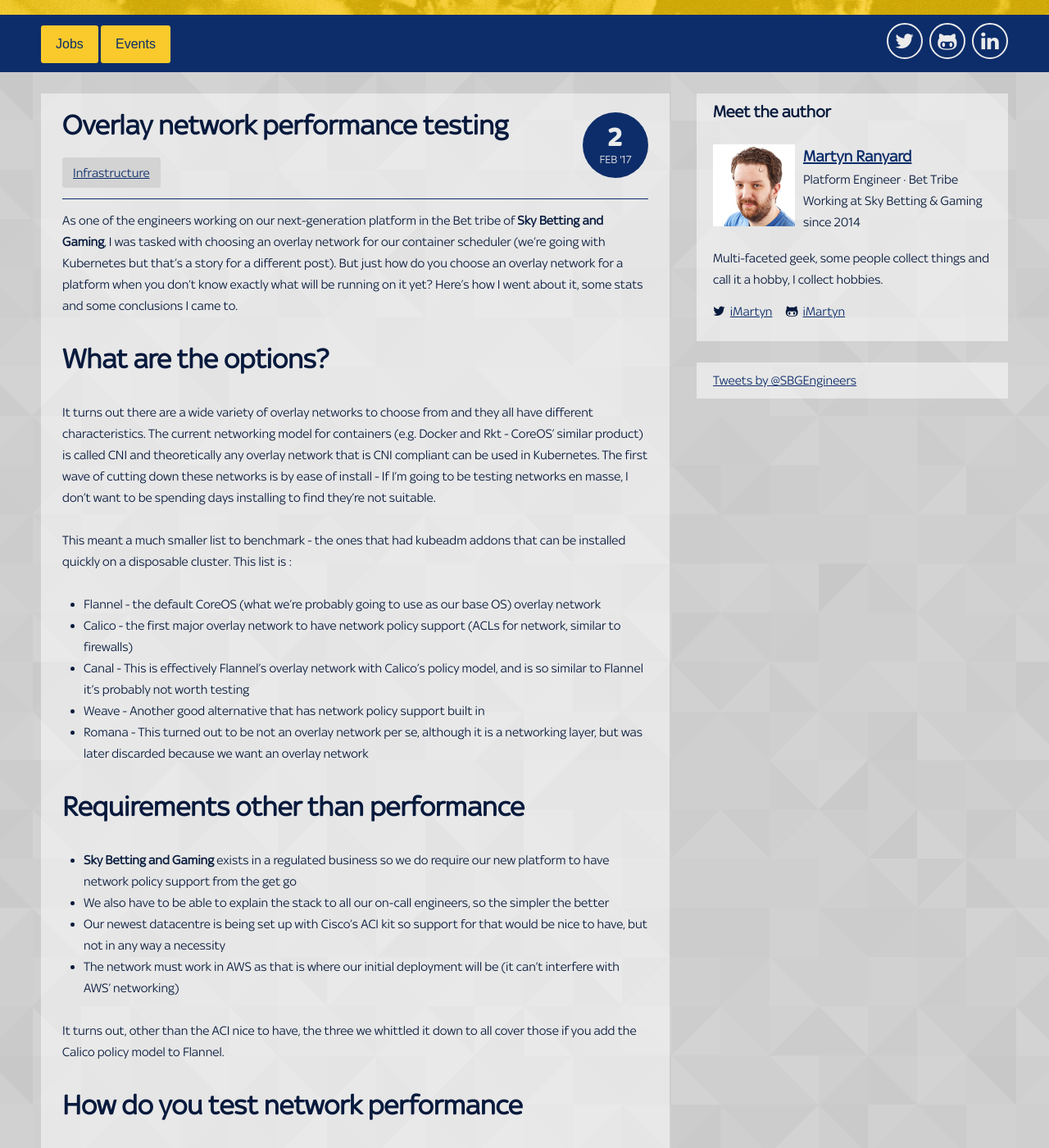
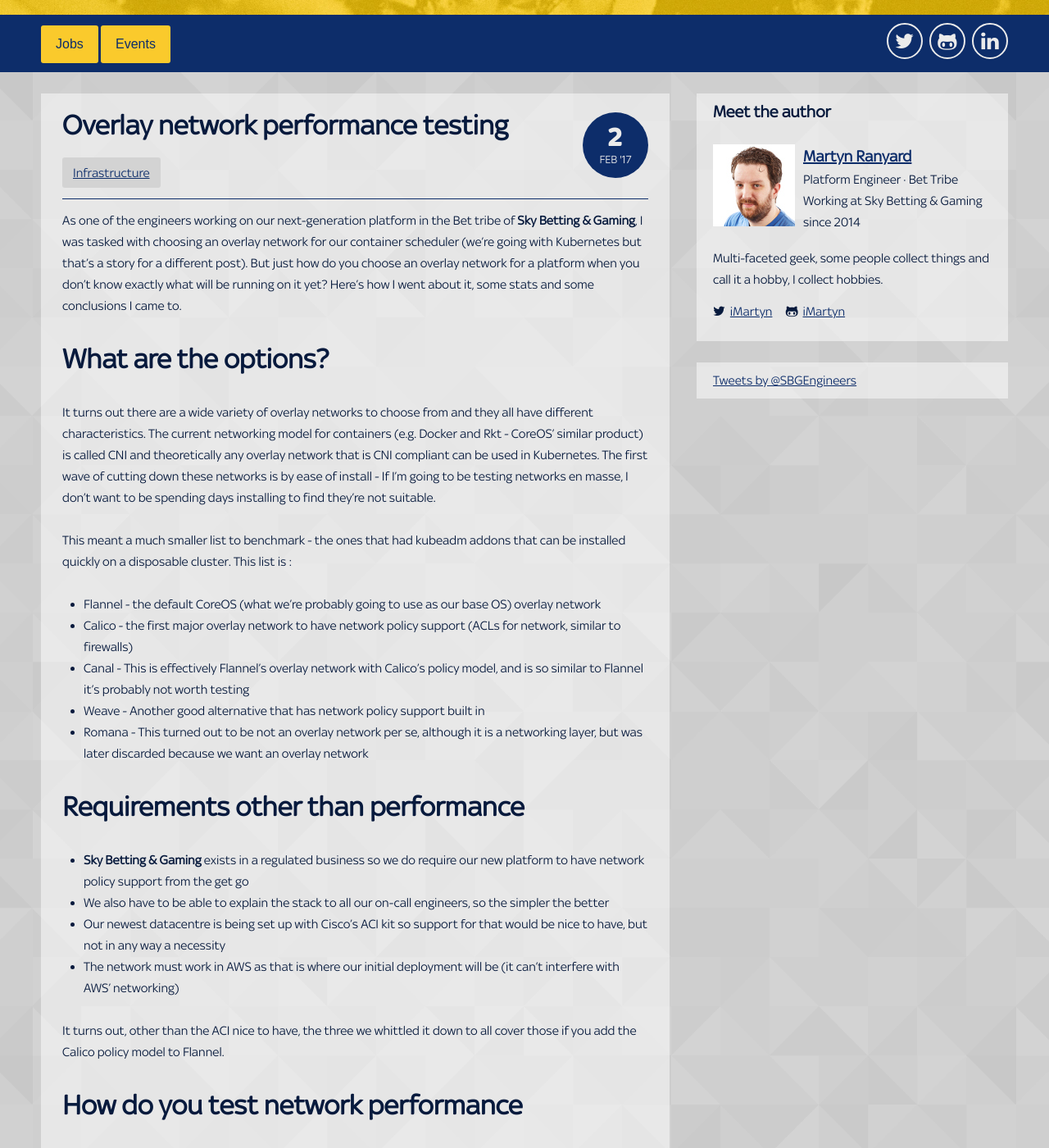
Before and after one commit to skybet/skybet.github.io, a Jekyll site: the page built from _posts/2017-02-02-overlay-network-performance-testing.md, in a window 1280 px wide and 1400 px high, scrolled down 332 px. Shown: the whole window at 82% size. Built offline with Jekyll 4.4.1, drawn with Linux system fonts in a browser that asks for light colours; nearby versions of some CDN libraries; some web fonts are replaced; comment, search, counter and statistics services are not loaded.

Commit message:
Ampersand

```diff
--- a/_posts/2017-02-02-overlay-network-performance-testing.md
+++ b/_posts/2017-02-02-overlay-network-performance-testing.md
@@ -8,7 +8,7 @@
 author:     martyn_ranyard
 ---
 
-As one of the engineers working on our next-generation platform in the Bet tribe of **Sky Betting and Gaming**, I was tasked with choosing an overlay network for our container scheduler (we're going with Kubernetes but that's a story for a different post).  But just how do you choose an overlay network for a platform when you don't know exactly what will be running on it yet?  Here's how I went about it, some stats and some conclusions I came to.
+As one of the engineers working on our next-generation platform in the Bet tribe of **Sky Betting & Gaming**, I was tasked with choosing an overlay network for our container scheduler (we're going with Kubernetes but that's a story for a different post).  But just how do you choose an overlay network for a platform when you don't know exactly what will be running on it yet?  Here's how I went about it, some stats and some conclusions I came to.
 
 # What are the options?
 It turns out there are a wide variety of overlay networks to choose from and they all have different characteristics.  The current networking model for containers (e.g. Docker and Rkt - CoreOS' similar product) is called CNI and theoretically any overlay network that is CNI compliant can be used in Kubernetes.  The first wave of cutting down these networks is by ease of install - If I'm going to be testing networks en masse, I don't want to be spending days installing to find they're not suitable.
@@ -23,7 +23,7 @@
 
 # Requirements other than performance
 
-* **Sky Betting and Gaming** exists in a regulated business so we do require our new platform to have network policy support from the get go
+* **Sky Betting & Gaming** exists in a regulated business so we do require our new platform to have network policy support from the get go
 * We also have to be able to explain the stack to all our on-call engineers, so the simpler the better
 * Our newest datacentre is being set up with Cisco's ACI kit so support for that would be nice to have, but not in any way a necessity
 * The network must work in AWS as that is where our initial deployment will be (it can't interfere with AWS' networking)
```
